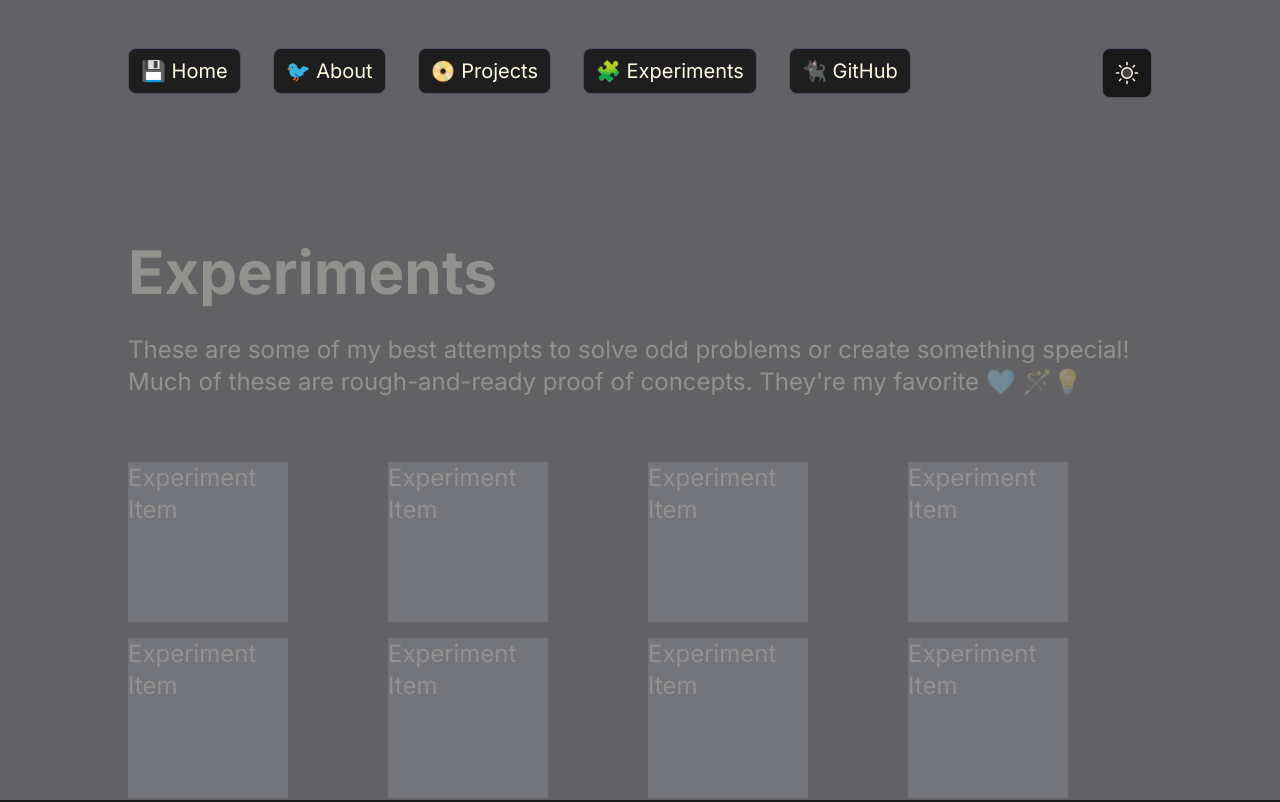
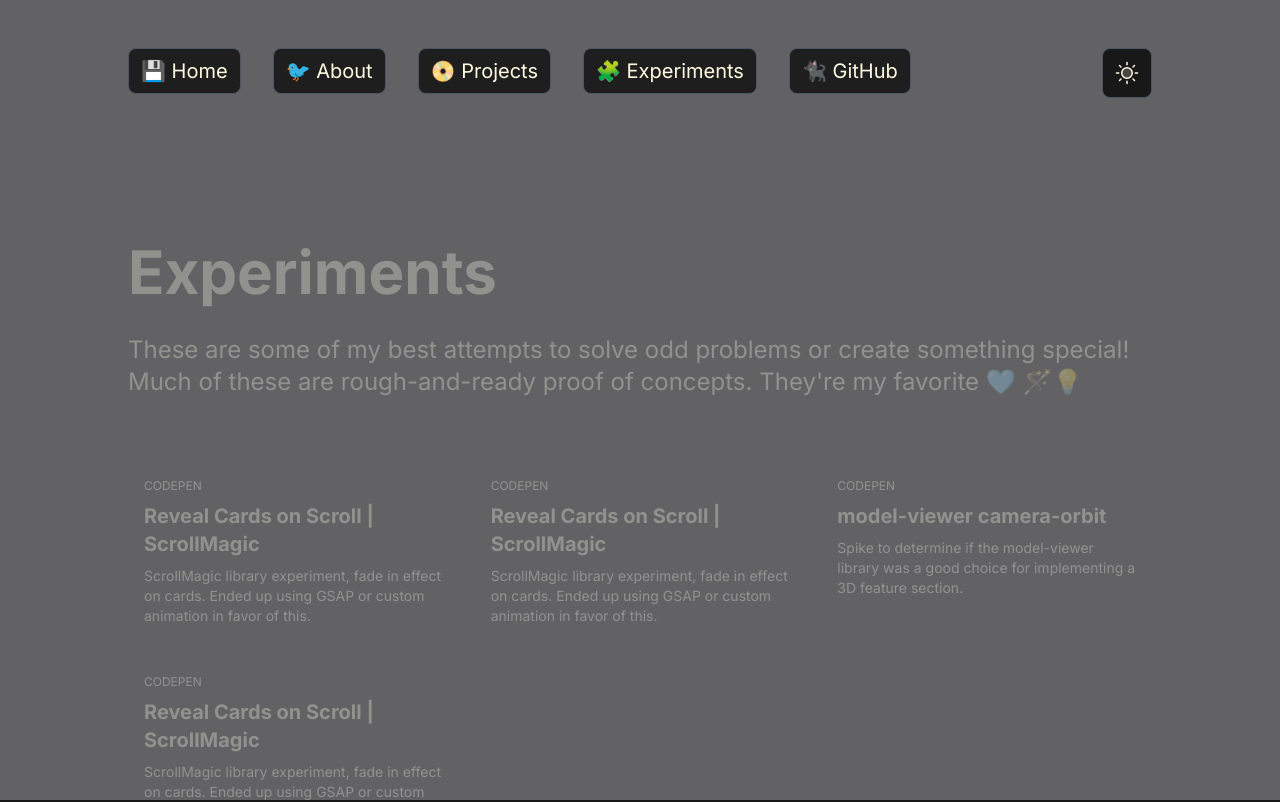
Before and after one commit to sidneyhopkins/nextjs-portfolio, a Next.js app: page /experiments in a window 1280 px wide. Shown: the top 802 px of the page. Built offline with nearby package versions, Linux system fonts and the light colour scheme.

Commit message:
update dnd spell layout

```diff
--- a/app/api.tsx
+++ b/app/api.tsx
@@ -12,6 +12,19 @@ const customSpells = [
     classes: ["Bard"],
     desc:
       ["You whisper a discordant melody that only one creature of your choice within range can hear, wracking it with terrible pain. The target must make a Wisdom saving throw. On a failed save, it takes 3d6 psychic damage and must immediately use its reaction, if available, to move as far as its speed allows away from you. The creature doesn’t move into obviously dangerous ground, such as a fire or a pit. On a successful save, the target takes half as much damage and doesn’t have to move away. A deafened creature automatically succeeds on the save. When you cast this spell using a spell slot of 2nd level or higher, the damage increases by 1d6 for each slot level above 1st."],
+  },
+  {
+    name: "Aura of Vitality",
+    level: 3,
+    school: "Evocation",
+    casting_time: "1 bonus action",
+    range: "Self (30-foot radius)",
+    components: ["V"],
+    duration: "Concentration, up to 1 minute",
+    classes: ["Paladin"],
+    desc: [
+      "Healing energy radiates from you in an aura with a 30-foot radius. Until the spell ends, the aura moves with you, centered on you. You can use a bonus action to cause one creature in the aura (including you) to regain 2d6 hit points."
+    ],
   },
   // Add more custom spells here if needed
 ];
--- a/app/components/ExperimentItem.jsx
+++ /dev/null
@@ -1,6 +0,0 @@
-
-export default function ExperimentItem() {
-  return (
-    <div className='w-40 h-40 bg-gray-500'>Experiment Item</div>
-  )
-}
--- /dev/null
+++ b/app/components/ExperimentItem.tsx
@@ -0,0 +1,22 @@
+import Link from "next/link";
+
+interface ExperimentItemProps {
+  title: string;
+  source?: string;
+  url: string;
+  desc: string[];
+}
+
+export const ExperimentItem: React.FC<ExperimentItemProps> = ({ title, source, url, desc }) => {
+  return (
+    <li>
+      <Link href={url} className="hover:bg-orange-900 block p-4 text-xl" rel="noopener noreferrer">
+        <p className="text-xs uppercase pb-2">{source}</p>
+        <h2 className="pb-2 font-bold">{title}</h2>
+        <p className="text-sm">{desc}</p>
+      </Link>
+    </li>
+  )
+}
+
+export default ExperimentItem;
--- a/app/components/Project.tsx
+++ b/app/components/Project.tsx
@@ -16,7 +16,7 @@ interface ProjectProps {
   reverse?: boolean;
 }
 
-const Project: React.FC<ProjectProps> = ({ title, date, description, imageUrl, imageAlt, link, linkText, reverse }) => {
+export const Project: React.FC<ProjectProps> = ({ title, date, description, imageUrl, imageAlt, link, linkText, reverse }) => {
   const [colorIndex, setColorIndex] = useState(0);
 
   const getRandomColorClass = (max: number) => {
--- a/app/components/SpellCard.jsx
+++ b/app/components/SpellCard.jsx
@@ -1,12 +1,17 @@
 import { useState } from "react";
 import clsx from "clsx";
 
-export default function SpellCard({ spell }) {
+export default function SpellCard({ spell, setActiveSpell, activeSpell }) {
   const [open, setOpen] = useState(false);
+
+  const handleCardClick = () => {
+    setActiveSpell(spell);
+    setOpen(!open);
+  }
 
   return (
     <li
-      className={clsx("text-base border rounded-lg", {
+      className={clsx("w-full text-base border rounded-none", {
         "border-pink-600": spell.level === 0,
         "border-blue-500": spell.level === 1,
         "border-yellow-500": spell.level === 2,
@@ -14,32 +19,36 @@ export default function SpellCard({ spell }) {
       })}
     >
       <button
-        onClick={() => setOpen(!open)}
-        className="w-full flex flex-col gap-1 p-4"
+        onClick={handleCardClick}
+        className={clsx("w-full h-full flex flex-col gap-1 p-4", activeSpell === spell && 'dark:sm:bg-slate-800 sm:bg-slate-100'
+        )}
       >
         <div className="text-base font-bold text-left">
-
-
           {spell.name}
         </div>
-        <div className="text-xs">
+        <div className="text-xs gap-x-3 gap-y-1 text-left">
+          <div>
             {spell.level > 0 ? `Level ${spell.level}` : "Cantrip"} {spell.ritual && '(ritual)'}
           </div>
-        <div className="text-xs">
+          <div>
             {spell.casting_time}
           </div>
-        <div className="text-xs">
-          {spell.range}
+          <div>
+            {spell.components}
           </div>
           <div>
-          {spell.target}
+            Range: {spell.range}
           </div>
-        <div className="text-xs">
-          {spell.concentration && "Concentration, "}{spell.duration}
+          <div>
+            {spell.concentration && "Concentration"}
           </div>
-      </button>
+          <div>
+            Duration: {spell.duration}
+          </div>
+        </div>
+
         <div
-        className={clsx('border-t p-4', {
+          className={clsx('border-t pt-2 mt-1 text-left text-xs sm:hidden', {
             hidden: !open,
             "border-pink-600": spell.level === 0,
             "border-blue-500": spell.level === 1,
@@ -47,16 +56,25 @@ export default function SpellCard({ spell }) {
             "border-green-500": spell.level === 3,
           })}
         >
-        <div className="text-sm">
-          {spell.desc.map((textSection) => (
-            <div className="pb-2 last:pb-0">{textSection}</div>
+          <div>
+            {spell.desc.map(textSection => (
+              <div key={textSection} className="pb-2 last:pb-0">
+                {textSection}
+              </div>
             ))}
-          Higher levels:
-          {spell.higher_level?.map((textSection) => (
-            <div className="pb-2 last:pb-0">{textSection}</div>
-          ))}
+            {spell.higher_level?.length > 0 && (
+              <>
+                <div>Higher levels:</div>
+                {
+                  spell.higher_level?.map(textSection => (
+                    <div key={textSection} className="pb-2 last:pb-0">{textSection}</div>
+                  ))
+                }
+              </>
+            )}
           </div>
         </div>
+      </button>
     </li>
   );
 }
--- a/app/experiments/page.tsx
+++ b/app/experiments/page.tsx
@@ -1,6 +1,48 @@
 import ExperimentItem from "../components/ExperimentItem";
 
-export default function Experiemnts() {
+interface ExperimentData {
+  title: string;
+  source?: string;
+  url: string;
+  desc: string[];
+}
+
+const experiments: ExperimentData[] = [
+  {
+    title: "Reveal Cards on Scroll | ScrollMagic",
+    source: "Codepen",
+    url: 'https://codepen.io/sidneyhopkins/pen/bGxeWYz',
+    desc: [
+      "ScrollMagic library experiment, fade in effect on cards. Ended up using GSAP or custom animation in favor of this.",
+    ],
+  },
+  {
+    title: "Reveal Cards on Scroll | ScrollMagic",
+    source: "Codepen",
+    url: 'https://codepen.io/sidneyhopkins/pen/bGxeWYz',
+    desc: [
+      "ScrollMagic library experiment, fade in effect on cards. Ended up using GSAP or custom animation in favor of this.",
+    ],
+  },
+  {
+    title: "model-viewer camera-orbit",
+    source: "Codepen",
+    url: 'https://codepen.io/sidneyhopkins/pen/BaORoKw',
+    desc: [
+      "Spike to determine if the model-viewer library was a good choice for implementing a 3D feature section.",
+    ],
+  },
+  {
+    title: "Reveal Cards on Scroll | ScrollMagic",
+    source: "Codepen",
+    url: 'https://codepen.io/sidneyhopkins/pen/bGxeWYz',
+    desc: [
+      "ScrollMagic library experiment, fade in effect on cards. Ended up using GSAP or custom animation in favor of this.",
+    ],
+  },
+];
+
+export default function Experiments() {
   return (
     <section className="mx-auto max-w-5xl">
       <h2 className="portfolio-section__heading text-6xl font-bold pb-8">
@@ -12,17 +54,17 @@ export default function Experiemnts() {
         They're my favorite 🩵 🪄💡
       </p>
 
-      <div className="grid grid-cols-1 md:grid-cols-4 gap-4">
-        <ExperimentItem />
-        <ExperimentItem />
-        <ExperimentItem />
-        <ExperimentItem />
-        <ExperimentItem />
-        <ExperimentItem />
-        <ExperimentItem />
-        <ExperimentItem />
-        <ExperimentItem />
-      </div>
+      <ul className="grid fluid-grid gap-4">
+      {experiments.map((item) => (
+        <ExperimentItem
+          key={item.title}
+          title={item.title}
+          source={item.source}
+          url={item.url}
+          desc={item.desc}
+        />
+      ))}
+      </ul>
     </section>
   );
 }
--- a/app/layout.tsx
+++ b/app/layout.tsx
@@ -4,7 +4,6 @@ import "./globals.css";
 import "./scss/main.scss";
 import Header from "./components/Header.jsx";
 import Footer from "./components/Footer.jsx";
-import Link from "next/link";
 
 const inter = Inter({ subsets: ["latin"] });
 
--- a/app/scss/main.scss
+++ b/app/scss/main.scss
@@ -36,13 +36,14 @@ body {
 
 
 :focus {
-  outline: 1px solid rgb(139, 0, 93);
+  outline: 1px solid rgb(37, 21, 32);
+  outline-offset: 1px;
 }
 
 html {
   &.dark {
     :focus {
-      outline: 1px solid rgb(192, 121, 186);
+      outline: 1px solid rgb(184, 169, 182);
     }
   }
 }
@@ -70,3 +71,9 @@ html {
 .fluid-grid-4 {
   grid-template-columns: repeat(auto-fill, minmax(200px, 1fr));
 }
+.fluid-grid-spells {
+  grid-template-columns: repeat(auto-fill, minmax(150px, 1fr));
+  // @media (max-width: 639px) {
+  //   grid-template-columns: repeat(auto-fill, minmax(150px, 1fr));
+  // }
+}
--- a/tsconfig.json
+++ b/tsconfig.json
@@ -22,6 +22,6 @@
       "@/*": ["./*"]
     }
   },
-  "include": ["next-env.d.ts", "**/*.ts", "**/*.tsx", ".next/types/**/*.ts"],
+  "include": ["next-env.d.ts", "**/*.ts", "**/*.tsx", ".next/types/**/*.ts", "app/components/SpellCard.jsx"],
   "exclude": ["node_modules"]
 }
```
Also changed, not shown: app/dnd-spells/page.jsx (+73 -7 lines). Lines whose indentation alone changed are shown as unchanged.
